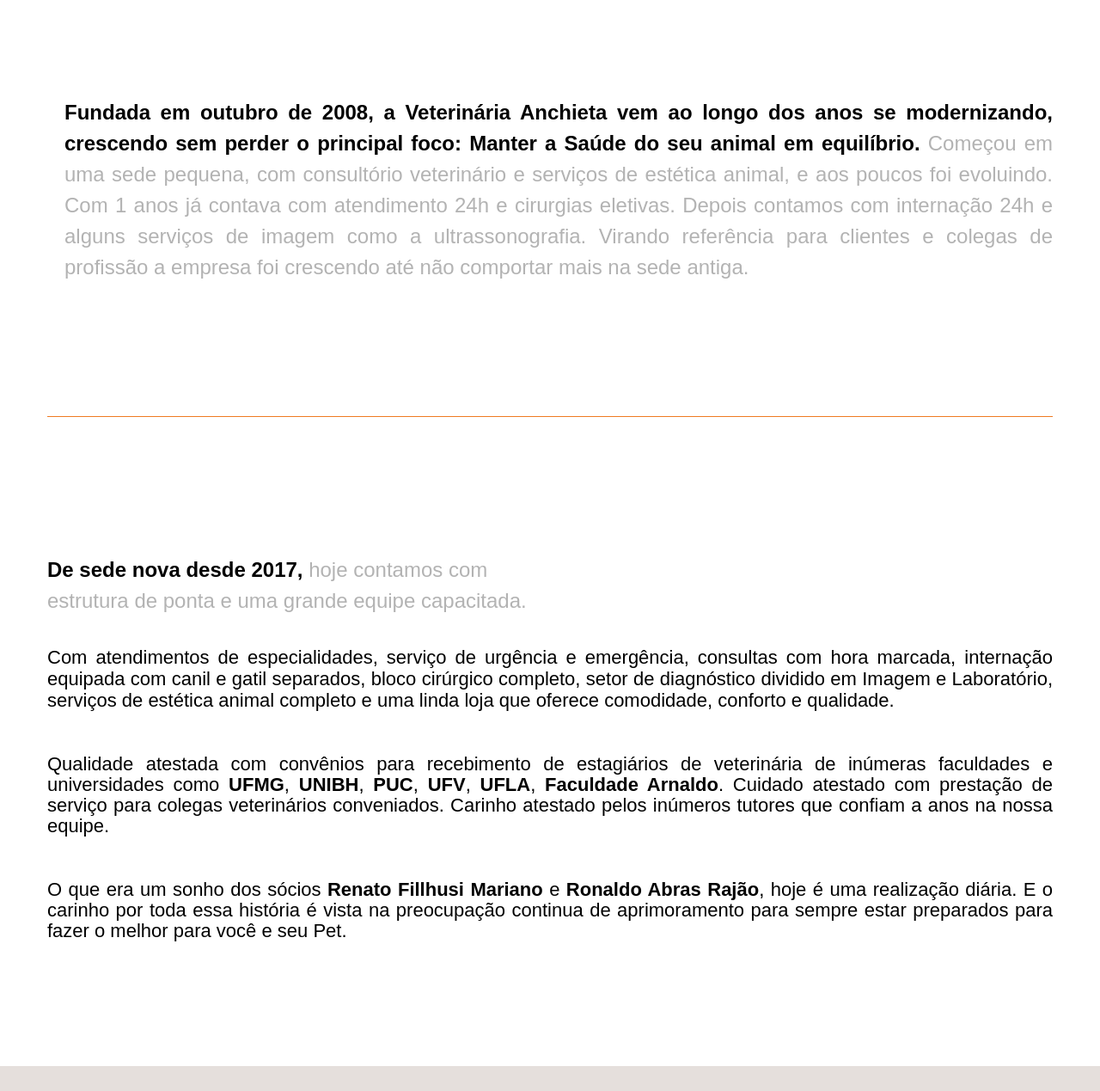
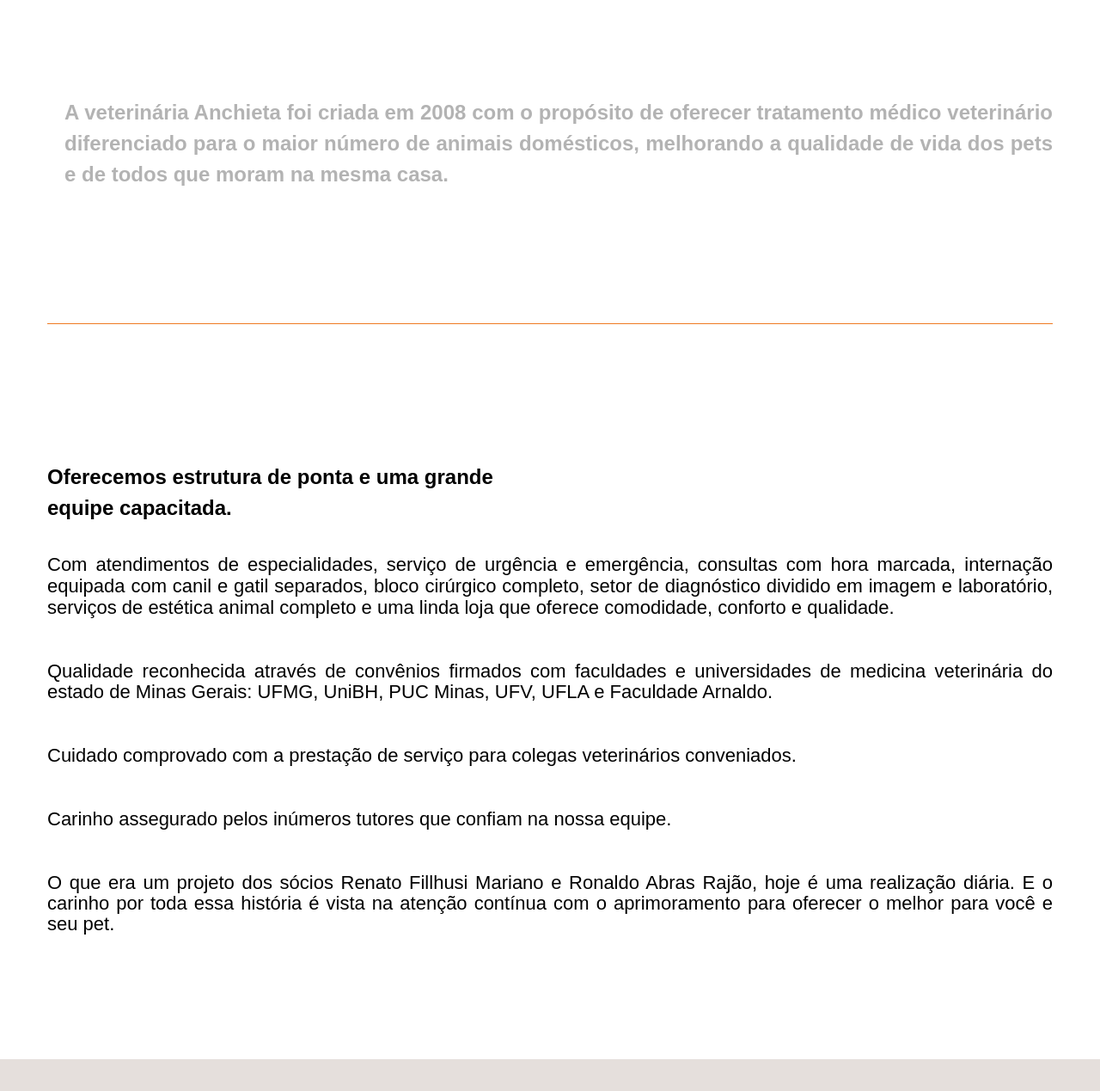
Before and after one commit to MeuLindo/Veterinaria-Anchieta, a plain HTML site: page nossa-historia.html in a window 1280 px wide. Shown: the part 802-2071 px from the top of the page at 86% size. Drawn offline with nearby package versions, Linux system fonts and the light colour scheme; a script that the page names is missing.

Commit message:
Alterações no copy

```diff
--- a/nossa-historia.html
+++ b/nossa-historia.html
@@ -151,14 +151,18 @@
                     <div class="cta-line cc-header"></div>
                 </div>
                 <h1 class="h1">Nossa história</h1>
-                <p class="paragraph branco">A veterinária Anchieta nasceu de um <em>sonho</em>. Hoje, esse sonho permite que um tratamento de <strong>alto nível</strong> chegue a muitos cães e gatos, melhorando a vida deles e de todos que moram na mesma casa. </p>
+                <p class="paragraph branco">
+                  A veterinária Anchieta nasceu de um <em>sonho</em>. Hoje, esse sonho permite que um tratamento de <strong>alto nível</strong> chegue a muitos cães e gatos, melhorando a vida deles e de todos que moram na mesma casa.
+                </p>
             </div>
         </div>
     </div>
     <div class="about-intro">
         <div class="container cc-center">
             <div class="h2-container cc-center">
-                <h2 class="h2 cc-center"><span class="text-span">Fundada em outubro de 2008, a Veterinária Anchieta vem ao longo dos anos se modernizando, crescendo sem perder o principal foco: Manter a Saúde do seu animal em equilíbrio.</span> Começou em uma sede pequena, com consultório veterinário e serviços de estética animal, e aos poucos foi evoluindo. Com 1 anos já contava com atendimento 24h e cirurgias eletivas. Depois contamos com internação 24h e alguns serviços de imagem como a ultrassonografia. Virando referência para clientes e colegas de profissão a empresa foi crescendo até não comportar mais na sede antiga.</h2>
+                <h2 class="h2 cc-center">
+                  <b>A veterinária Anchieta foi criada em 2008 com o propósito de oferecer tratamento médico veterinário diferenciado para o maior número de animais domésticos, melhorando a qualidade de vida dos pets e de todos que moram na mesma casa.</b>
+                </h2>
             </div>
         </div>
     </div>
@@ -170,11 +174,13 @@
     <div class="our-goals">
         <div class="container">
             <div class="h2-container">
-                <h2 class="h2"><span class="text-span">De sede nova desde 2017,</span> hoje contamos com estrutura de ponta e uma grande equipe capacitada.</h2>
+                <h2 class="h2"><span class="text-span">Oferecemos estrutura de ponta e uma grande equipe capacitada.</span></h2>
             </div>
-            <div class="paragraph negative-margin">Com atendimentos de especialidades, serviço de urgência e emergência, consultas com hora marcada, internação equipada com canil e gatil separados, bloco cirúrgico completo, setor de diagnóstico dividido em Imagem e Laboratório, serviços de estética animal completo e uma linda loja que oferece comodidade, conforto e qualidade.</div>
-            <div class="paragraph">Qualidade atestada com convênios para recebimento de estagiários de veterinária de inúmeras faculdades e universidades como <strong>UFMG</strong>, <strong>UNIBH</strong>, <strong>PUC</strong>, <strong>UFV</strong>, <strong>UFLA</strong>, <strong>Faculdade Arnaldo</strong>. Cuidado atestado com prestação de serviço para colegas veterinários conveniados. Carinho atestado pelos inúmeros tutores que confiam a anos na nossa equipe.</div>
-            <div class="paragraph">O que era um sonho dos sócios <strong>Renato Fillhusi Mariano</strong> e <strong>Ronaldo Abras Rajão</strong>, hoje é uma realização diária. E o carinho por toda essa história é vista na preocupação continua de aprimoramento para sempre estar preparados para fazer o melhor para você e seu Pet.</div>
+            <div class="paragraph negative-margin">Com atendimentos de especialidades, serviço de urgência e emergência, consultas com hora marcada, internação equipada com canil e gatil separados, bloco cirúrgico completo, setor de diagnóstico dividido em imagem e laboratório, serviços de estética animal completo e uma linda loja que oferece comodidade, conforto e qualidade.</div>
+            <div class="paragraph">Qualidade reconhecida através de convênios firmados com faculdades e universidades de medicina veterinária do estado de Minas Gerais: UFMG, UniBH, PUC Minas, UFV, UFLA e Faculdade Arnaldo.</div>
+            <div class="paragraph">Cuidado comprovado com a prestação de serviço para colegas veterinários conveniados.</div>
+            <div class="paragraph">Carinho assegurado pelos inúmeros tutores que confiam na nossa equipe.</div>
+            <div class="paragraph">O que era um projeto dos sócios Renato Fillhusi Mariano e Ronaldo Abras Rajão, hoje é uma realização diária. E o carinho por toda essa história é vista na atenção contínua com o aprimoramento para oferecer o melhor para você e seu pet.</div>
         </div>
     </div>
     <div class="separator temp">
```
